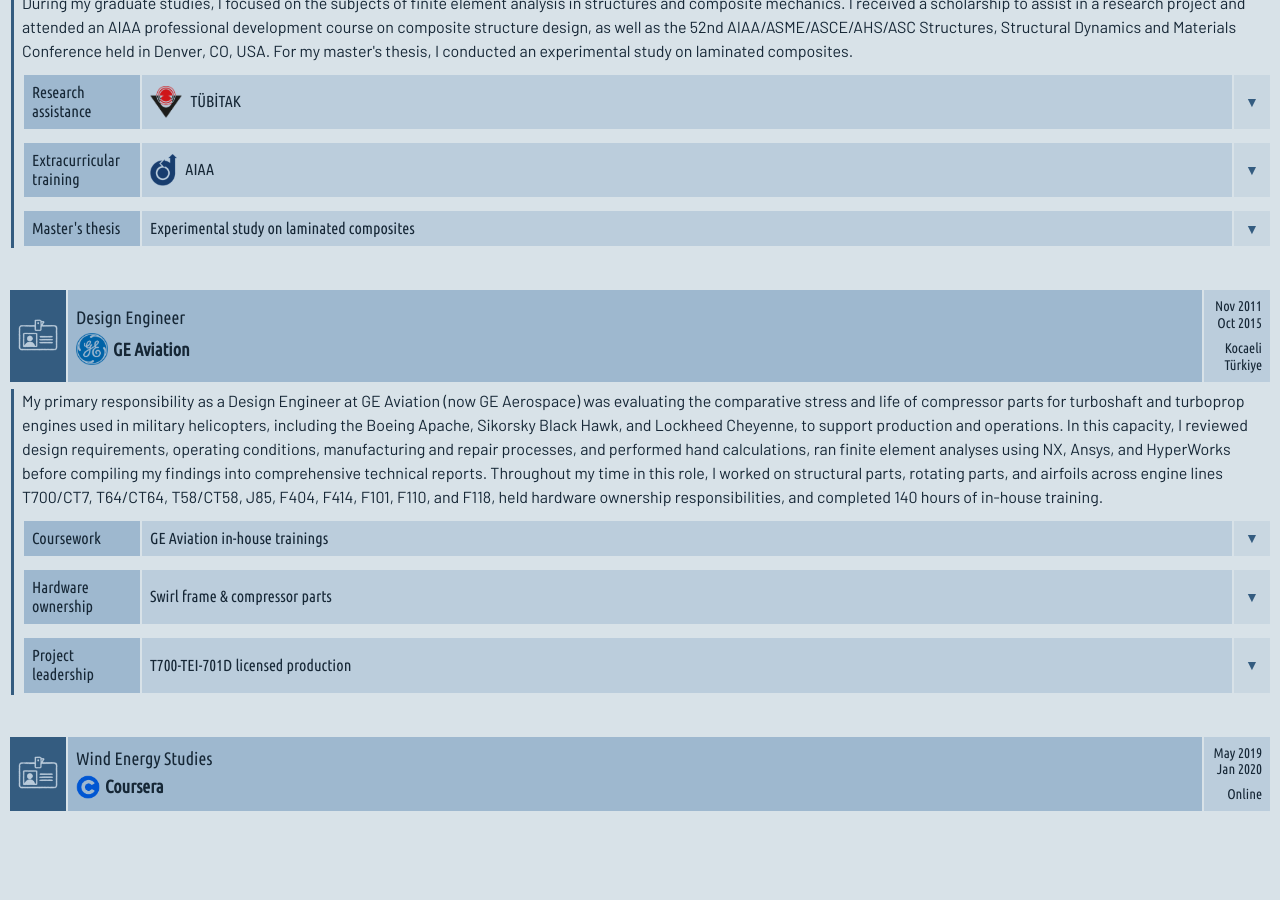
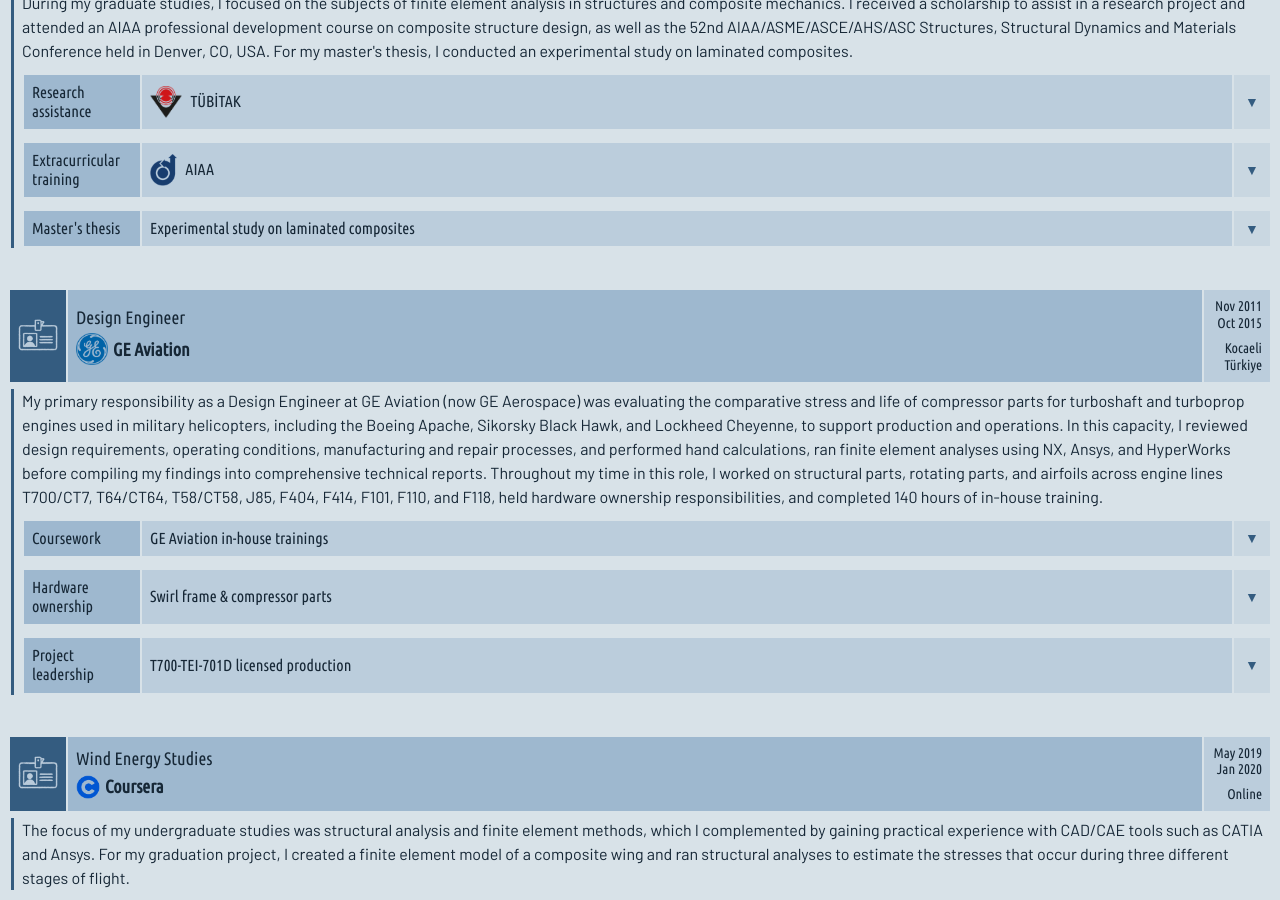
Before and after one commit to acrossfields/idilsezer, a Jekyll site: the page built from en/background-eng.md, in a window 1280 px wide and 900 px high, scrolled down 653 px. Built offline with Jekyll 4.4.1, drawn with Linux system fonts in a browser that asks for light colours; some web fonts are replaced; before the commit the page ends 1471 px from its top, so only the background shows below that.

Commit message:
Update background-eng.md

```diff
--- a/en/background-eng.md
+++ b/en/background-eng.md
@@ -336,3 +336,7 @@ permalink: /en/background/engineering/
     </td>
   </tr>
 </table>
+
+<div class="bg-indented" style="margin-left: 11px; margin-right: 8px; padding: 0 0 0 8px; border-left-color: #345c80;">
+  <p style="margin-top: 0; margin-bottom: 10px; color: #162736;">The focus of my undergraduate studies was structural analysis and finite element methods, which I complemented by gaining practical experience with CAD/CAE tools such as CATIA and Ansys. For my graduation project, I created a finite element model of a composite wing and ran structural analyses to estimate the stresses that occur during three different stages of flight.</p>
+</div>
```
